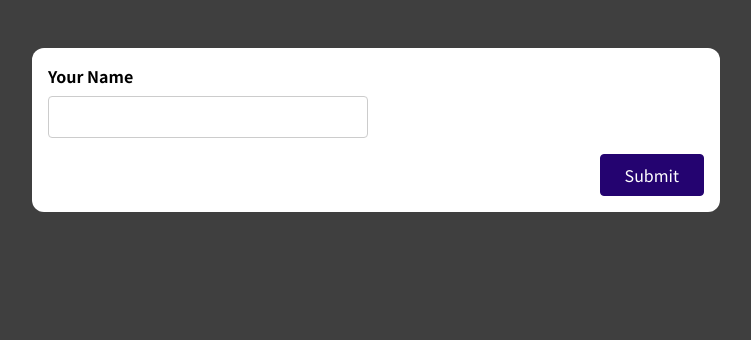
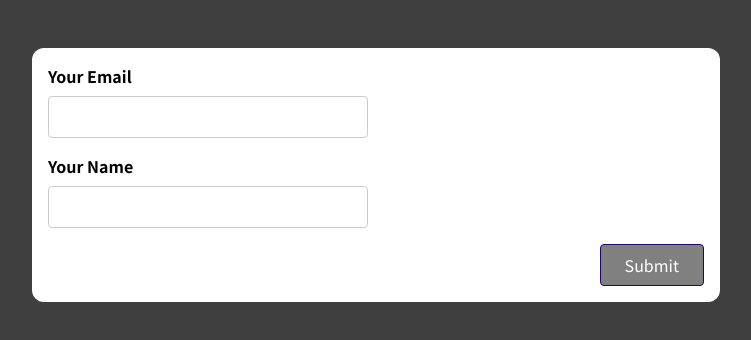
Before and after one commit to suntandreea/react-forms-app, a React (Create React App) app: page / in a window 1280 px wide. Shown: the top 340 px of the page, without its empty margins (264-1015 px from the left). Built offline with nearby package versions, Linux system fonts and the light colour scheme.

Commit message:
2 simple inputs

```diff
--- a/src/components/SimpleInput.js
+++ b/src/components/SimpleInput.js
@@ -1,48 +1,77 @@
-import {useRef, useState} from 'react';
+import {useState} from 'react';
 
 const SimpleInput = (props) => {
 
-  const nameInputRef = useRef();
   const [enteredName, setEnteredName] = useState('');
+  const [enteredMail, setEnteredMail] = useState('');
   const [enteredNameIsTouched, setEnteredNameIsTouched] = useState(false);
+  const [enteredMailIsTouched, setEnteredMailIsTouched] = useState(false);
 
+
+  const emailRegex = /^[\w-\.+]+@([\w-]+\.)+[\w]{2,12}$/;
+  const enteredMailIsValid = emailRegex.test(enteredMail);
   const enteredNameIsValid = enteredName.trim() !== '';
+  const mailInputIsInvalid = !enteredMailIsValid && enteredMailIsTouched;
   const nameInputIsInvalid = !enteredNameIsValid && enteredNameIsTouched;
+
+  let formIsValid = false;
+
+  if (enteredNameIsValid && enteredMailIsValid) {
+    formIsValid = true;
+  }
 
   const nameInputChangeHandler = event => {
     setEnteredName(event.target.value);
+  };
+
+  const mailInputChangeHandler = event => {
+    setEnteredMail(event.target.value);
   };
 
   const nameInputBlurHandler = event => {
     setEnteredNameIsTouched(true);
   };
 
+  const mailInputBlurHandler = event => {
+    setEnteredMailIsTouched(true);
+  };
+
   const formSubmissionHandler = event => {
     event.preventDefault();
 
     setEnteredNameIsTouched(true);
+    setEnteredMailIsTouched(true);
 
-    if (!enteredNameIsValid) {
+    if (!enteredNameIsValid || !enteredMailIsValid) {
       return;
     }
 
-    console.log(enteredName);
+    console.log(enteredName, " ", enteredMail);
     setEnteredName('');
+    setEnteredMail('');
     setEnteredNameIsTouched(false);
+    setEnteredMailIsTouched(false);
   };
 
   const nameInputClasses = nameInputIsInvalid ? 'form-control invalid' : 'form-control';
+  const mailInputClasses = nameInputIsInvalid ? 'form-control invalid' : 'form-control';
 
   return (
     <form onSubmit={formSubmissionHandler}>
+      <div className={mailInputClasses}>
+        <label htmlFor='mail'>Your Email</label>
+        <input value={enteredMail} type='email' id='mail' onChange={mailInputChangeHandler}
+               onBlur={mailInputBlurHandler} />
+        {mailInputIsInvalid && <p className="error-text">Mail must be valid.</p>}
+      </div>
       <div className={nameInputClasses}>
         <label htmlFor='name'>Your Name</label>
-        <input ref={nameInputRef} value={enteredName} type='text' id='name' onChange={nameInputChangeHandler}
+        <input value={enteredName} type='text' id='name' onChange={nameInputChangeHandler}
                onBlur={nameInputBlurHandler} />
         {nameInputIsInvalid && <p className="error-text">Name must not be empty.</p>}
       </div>
       <div className="form-actions">
-        <button>Submit</button>
+        <button disabled={!formIsValid}>Submit</button>
       </div>
     </form>
   );
--- a/src/index.css
+++ b/src/index.css
@@ -79,6 +79,10 @@ button:active {
   border-color: #33059e;
 }
 
+button:disabled {
+  background: gray;
+}
+
 .form-actions {
   text-align: right;
 }
```
